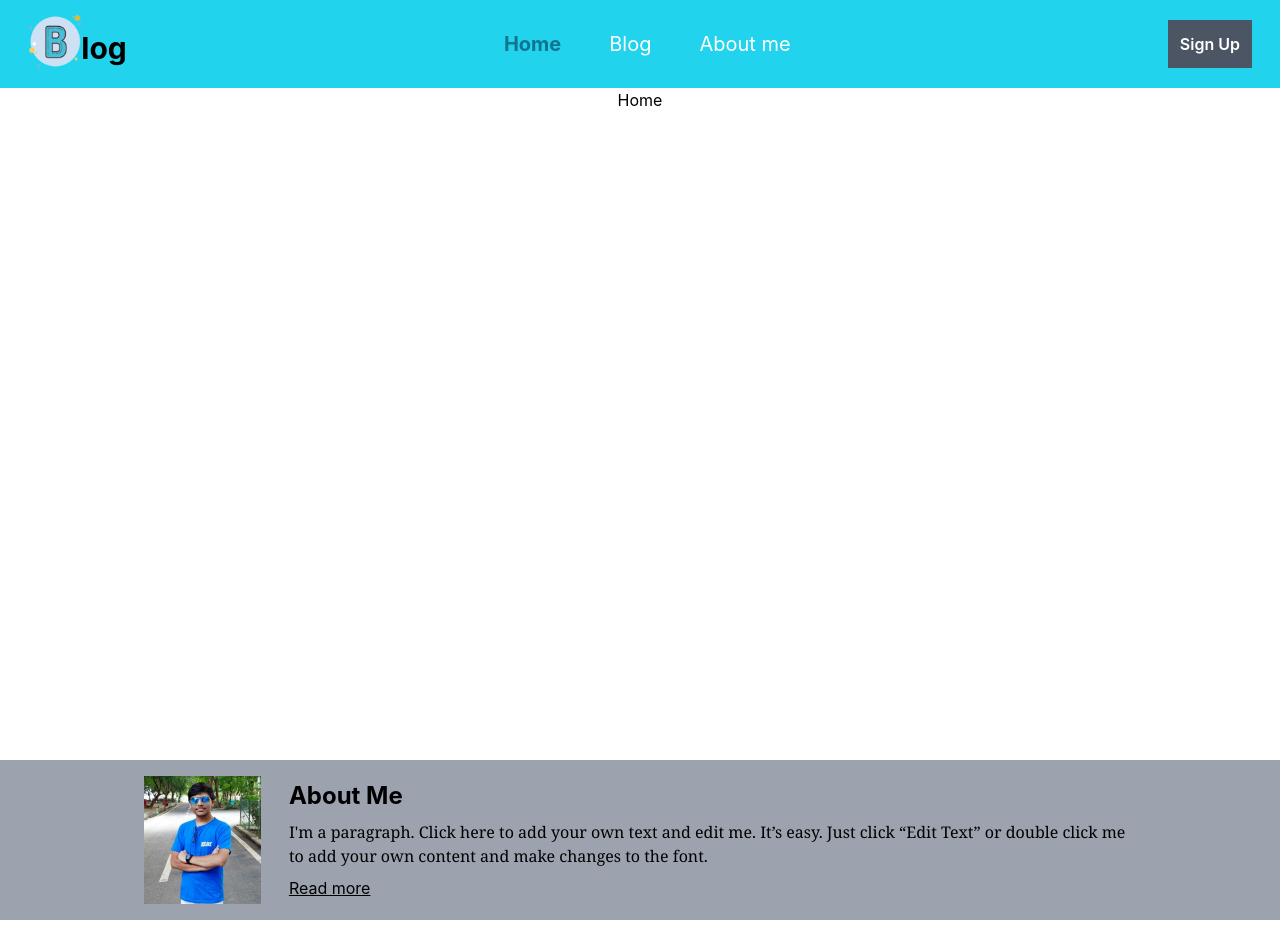
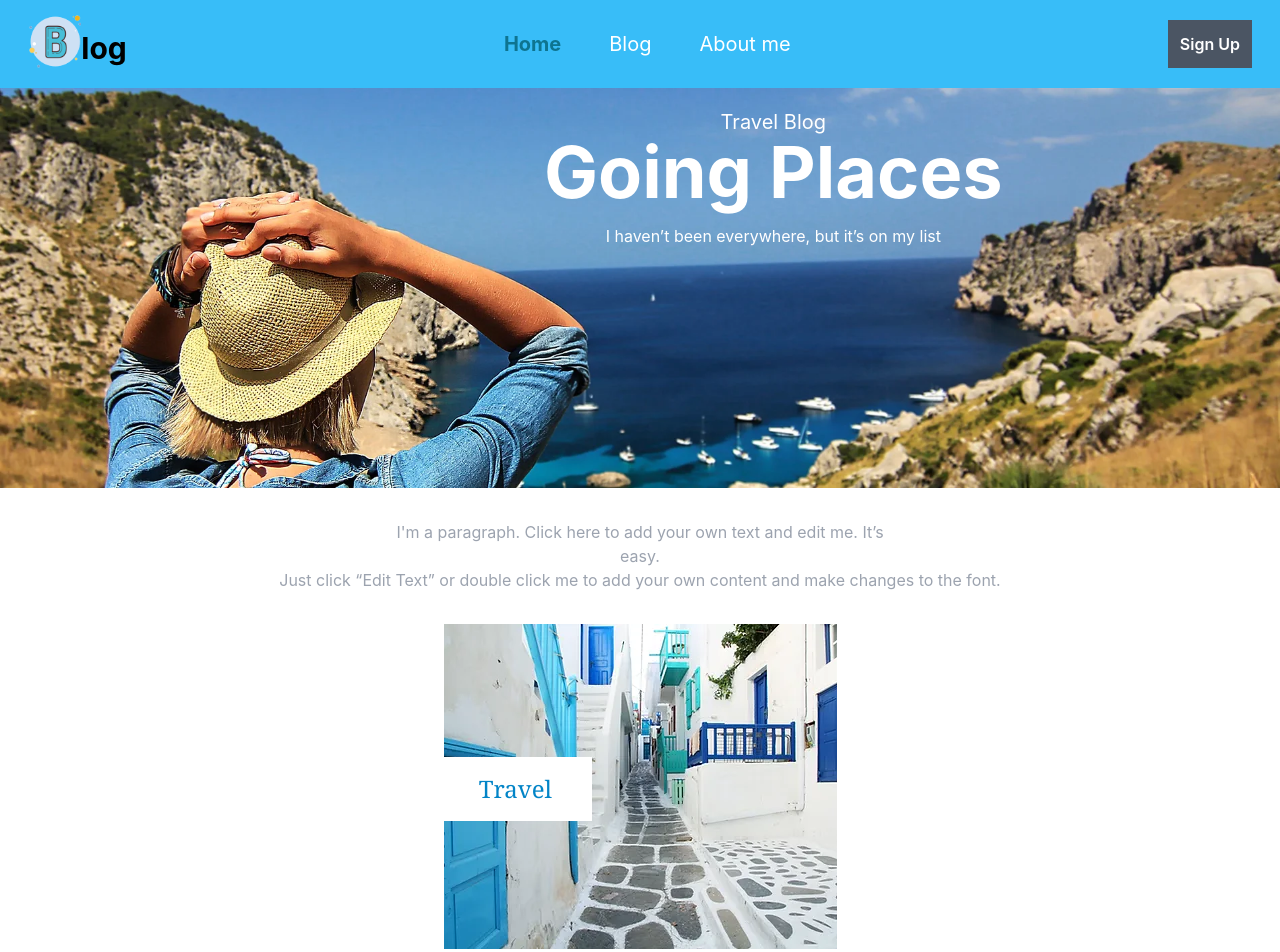
Before and after one commit to Darshan-Shihora/Blog-website, a React (Create React App) app in the folder my-blog/: page / in a window 1280 px wide. Shown: the top 952 px of the page. Before the commit the page ends 920 px from the top, so only its background shows below. Built offline with nearby package versions, Linux system fonts and the light colour scheme.

Commit message:
Home and About me components

```diff
--- a/my-blog/src/components/About-me.tsx
+++ b/my-blog/src/components/About-me.tsx
@@ -1,7 +1,7 @@
 import img from "../../src/assests/profile.png";
 function AboutMe() {
   return (
-    <div className="h-[70vh] text-center mt-8 mx-60 ">
+    <div className="h-[70vh] text-center my-8 mx-60 ">
       <h1 className="h-auto text-3xl font-bold text-start py-8">About me</h1>
       <div className="flex space-x-16">
         <div className="flex-col text-start font-serif">
@@ -28,7 +28,7 @@ function AboutMe() {
             Info@mySite.com
           </a>
         </div>
-        <img className="h-50 w-64" src={img} alt="Image" />
+        <img className="h-50 w-72" src={img} alt="Image" />
       </div>
     </div>
   );
--- a/my-blog/src/components/Blog.tsx
+++ b/my-blog/src/components/Blog.tsx
@@ -1,5 +1,3 @@
-import React from "react";
-
 function Blog() {
   return (
     <div className="h-[84vh] text-center">
--- a/my-blog/src/components/Home.tsx
+++ b/my-blog/src/components/Home.tsx
@@ -1,9 +1,37 @@
-import React from "react";
-
+import img from "../assests/travel.webp";
+import image from "../assests/blog.webp";
+import { Link } from "react-router-dom";
 function Home() {
   return (
-    <div className="h-[84vh] text-center">
-      <main className="h-auto">Home</main>
+    <div className="h-auto text-center">
+      <div className="relative">
+        <img src={img} alt="" />
+        <main className="h-auto bottom-60 left-[34rem] absolute justify-center items-center ">
+          <p className="text-white font-normal text-xl opacity-1 pt-24">
+            Travel Blog
+          </p>
+          <p className="text-white font-bold text-7xl">Going Places</p>
+          <p className="text-white pt-4 text-base">
+            I haven’t been everywhere, but it’s on my list
+          </p>
+        </main>
+      </div>
+      <p className="pt-8 px-8 max-w-[36rem] m-auto text-gray-400">
+        I'm a paragraph. Click here to add your own text and edit me. It’s easy.
+      </p>
+      <p className="text-gray-400">
+        Just click “Edit Text” or double click me to add your own content and
+        make changes to the font.
+      </p>
+      <div className="relative m-auto mt-8 mb-12">
+        <img className="m-auto" src={image} alt="" />
+        <Link
+          className="absolute bottom-[8rem] right-[43rem] bg-white px-10 py-4 text-2xl font-serif text-sky-600 hover:text-white hover:bg-sky-500"
+          to="/blog"
+        >
+          Travel
+        </Link>
+      </div>
     </div>
   );
 }
--- a/my-blog/src/root/Footer.tsx
+++ b/my-blog/src/root/Footer.tsx
@@ -3,7 +3,7 @@ import { Link } from "react-router-dom";
 function Footer() {
   return (
     <div className="w-full text-center flex justify-center items-center px-36 py-4 bg-gray-400">
-      <img className="pr-7 h-32 w-44" src={img} alt="" />
+      <img className="pr-7 h-32 w-40" src={img} alt="" />
       <div className="text-start">
         <p className="font-bold text-2xl">About Me</p>
         <p className="text-md font-normal font-serif py-2">
--- a/my-blog/src/root/Header.tsx
+++ b/my-blog/src/root/Header.tsx
@@ -3,7 +3,7 @@ import { NavLink } from "react-router-dom";
 
 function Header() {
   return (
-    <nav className="bg-cyan-400 flex justify-between px-4 items-center">
+    <nav className=" bg-sky-400 flex justify-between px-4 items-center">
       <span className="text-3xl flex items-center font-bold pt-2">
         <img className="h-20 w-13 pb-[13px] pl-[6px]" src={img} alt="B" />
         log
--- a/my-blog/src/root/Root.tsx
+++ b/my-blog/src/root/Root.tsx
@@ -1,4 +1,3 @@
-import React from "react";
 import Header from "./Header";
 import Footer from "./Footer";
 import { Outlet } from "react-router-dom";
```
Also changed, not shown: my-blog/src/assests/blog.webp (added), my-blog/src/assests/travel.webp (added).
